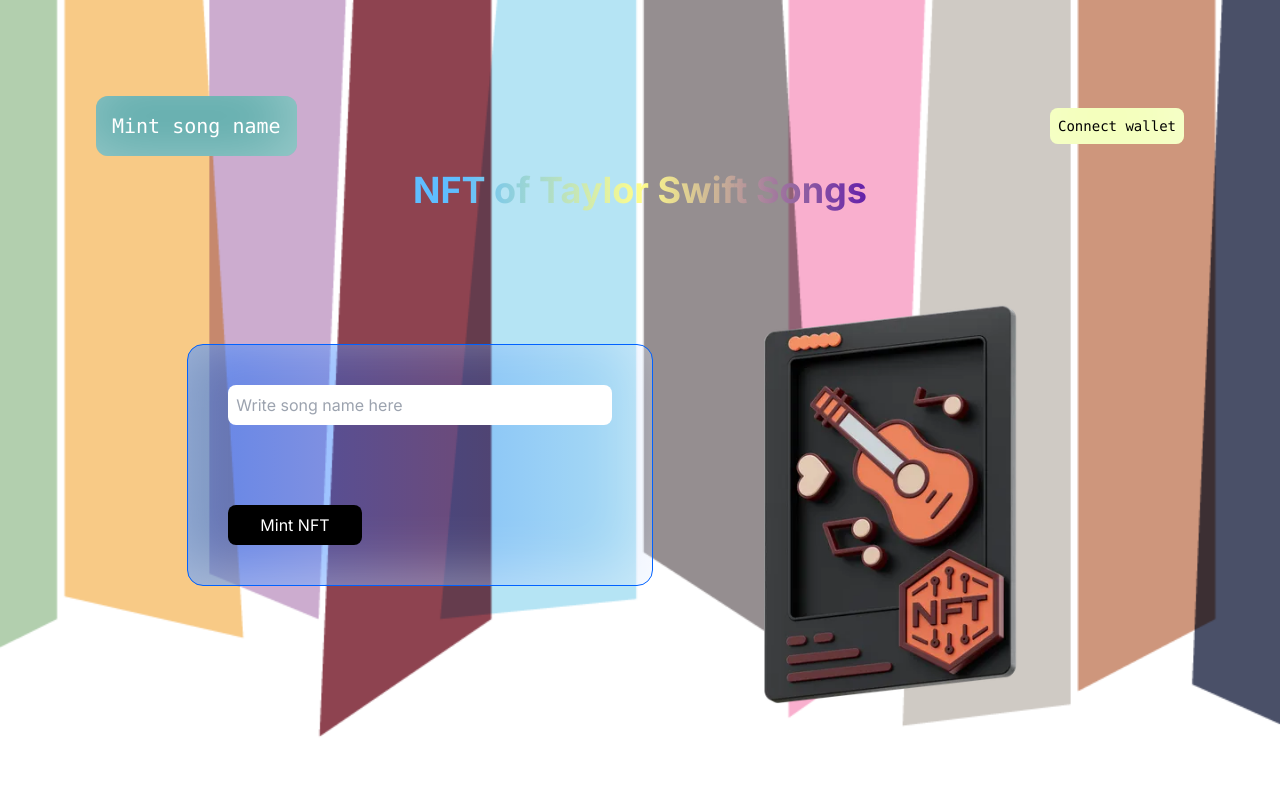
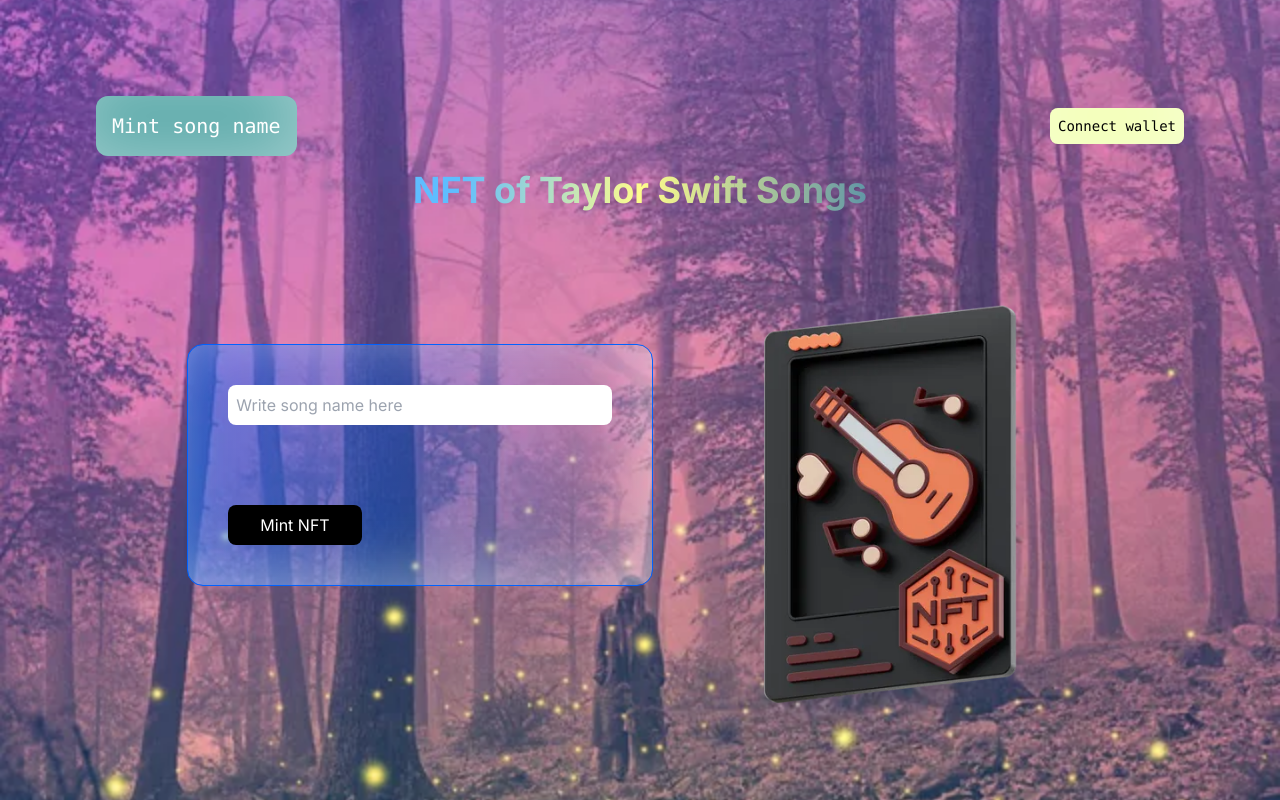
Before and after one commit to emily876/Taylor-song-nft, a Next.js app: page / in a window 1280 px wide. Built offline with nearby package versions, Linux system fonts and the light colour scheme; no server answers.

Commit message:
ui changes

```diff
--- a/src/app/page.js
+++ b/src/app/page.js
@@ -107,7 +107,7 @@
   };
 
   const linergradient = {
-    background: 'linear-gradient(to right, #5FBDFF 10%, #FFFD8C 50%, #FFFD8C 50%, #6420AA 100%)',
+    background: 'linear-gradient(to right, #5FBDFF 10%, #FFFD8C 50%, #FFFD8C 50%, #6196A6 100%)',
     WebkitBackgroundClip: 'text',
     color: 'transparent',
   }
@@ -116,7 +116,7 @@
     <main
       className="flex min-h-screen flex-col items-center justify-between p-24"
       style={{
-        backgroundImage: "url(/cover.png)", // Path to your background image
+        backgroundImage: "url(/cover.webp)", // Path to your background image
         backgroundSize: "cover", // Adjust as needed
         backgroundPosition: "center", // Adjust as needed
       }}
@@ -238,25 +238,15 @@
 
         {cardimage && !writesong ? (
           <div>
-            <h2 className="mt-10 text-black font-bold text-lg">{drawnCard}</h2>
-            {position === "upright" ? (
-              <img
+            <h2 className="mt-10 text-white font-bold text-2xl pb-4" style={{fontStyle:'oblique'}}>{drawnCard}</h2>
+
+<img
                 src={`${"https://nftstorage.link/ipfs"}/${
                   cardimage.split("ipfs://")[1]
                 }`}
                 width="200"
                 height="200"
               />
-            ) : (
-              <img
-                src={`${"https://nftstorage.link/ipfs"}/${
-                  cardimage.split("ipfs://")[1]
-                }`}
-                width="200"
-                height="200"
-                style={{ transform: "rotate(180deg)" }}
-              />
-            )}
           </div>
         ) : (
           <div className="rounded-lg">
--- a/src/app/profile/page.js
+++ b/src/app/profile/page.js
@@ -59,7 +59,7 @@
     <main
       className="flex min-h-screen flex-col items-center justify-between p-24"
       style={{
-        backgroundImage: "url(/cover.png)", // Path to your background image
+        backgroundImage: "url(/cover.webp)", // Path to your background image
         backgroundSize: "cover", // Adjust as needed
         backgroundPosition: "center", // Adjust as needed
       }}
```
Also changed, not shown: public/cover.webp (added).
